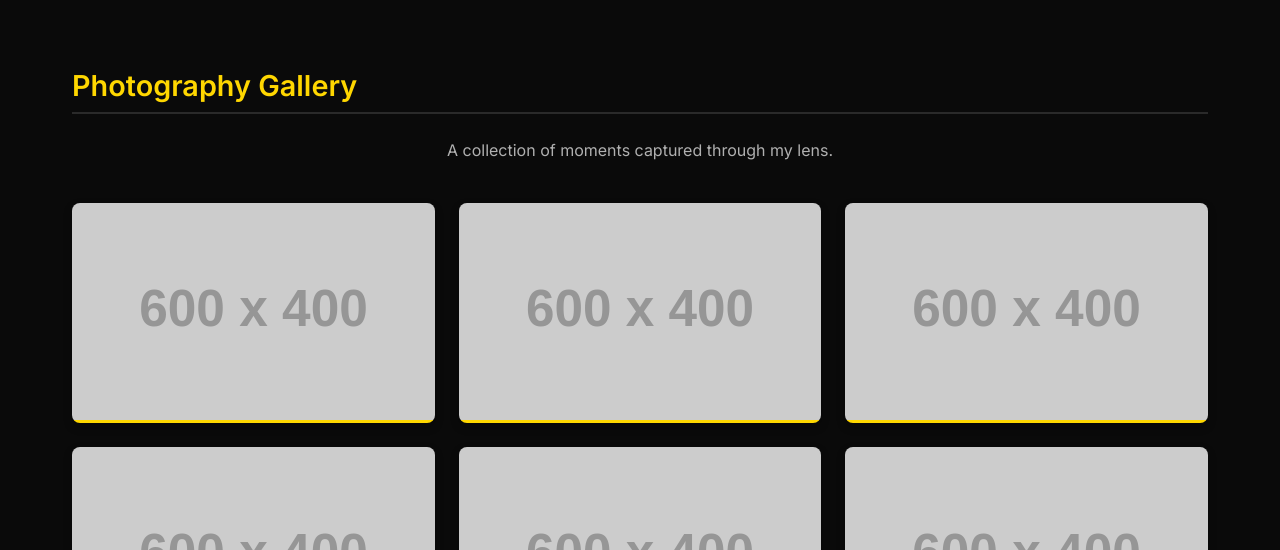
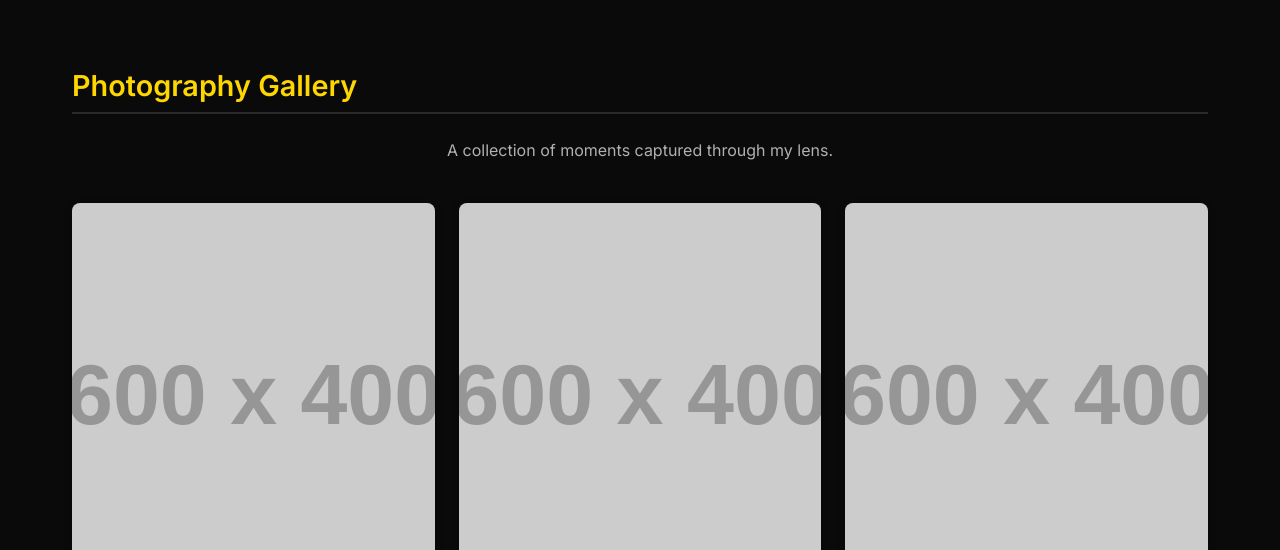
Before and after one commit to aerojamie/aerojamie.github.io, a plain HTML site: page photography.html in a window 1280 px wide. Shown: the part 402-952 px from the top of the page. Drawn offline with Linux system fonts and the light colour scheme; placeholder pictures from the web are drawn by us.

Commit message:
Update styles.css

```diff
--- a/styles.css
+++ b/styles.css
@@ -367,7 +367,7 @@ header { /* Used within .intro - MODIFIED FOR DROPDOWN PLACEMENT */
 .photo-item img {
     display: block;
     width: 100%;
-    height: 220px;
+    height: 400px;
     object-fit: cover;
     border-bottom: 3px solid var(--accent);
 }
```
